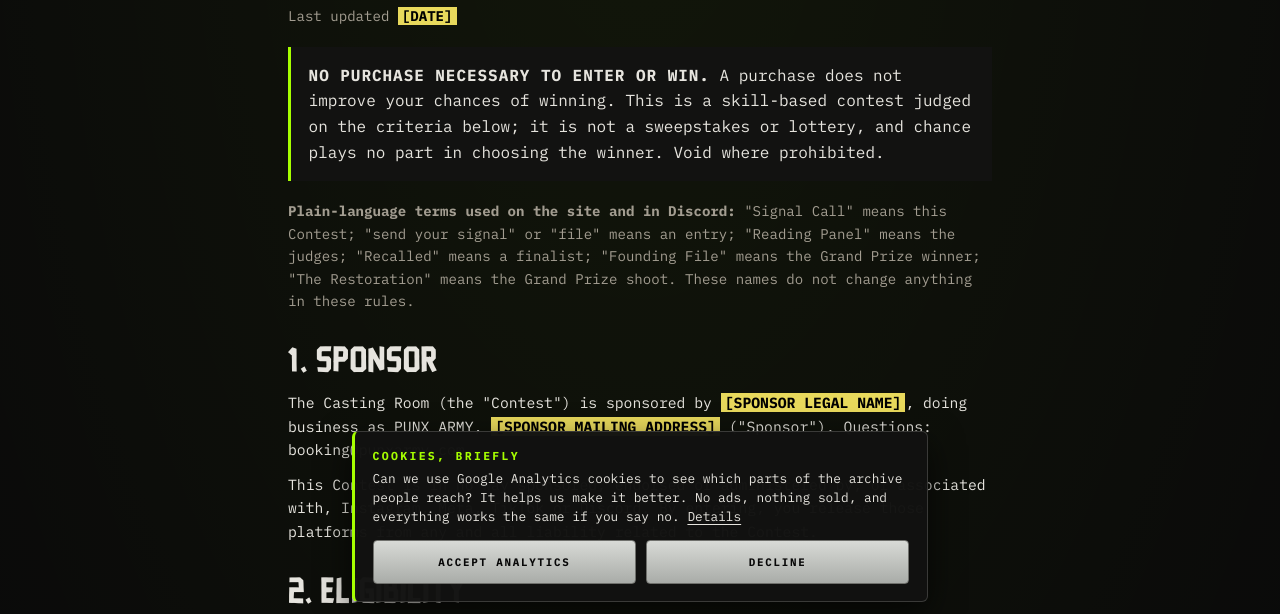
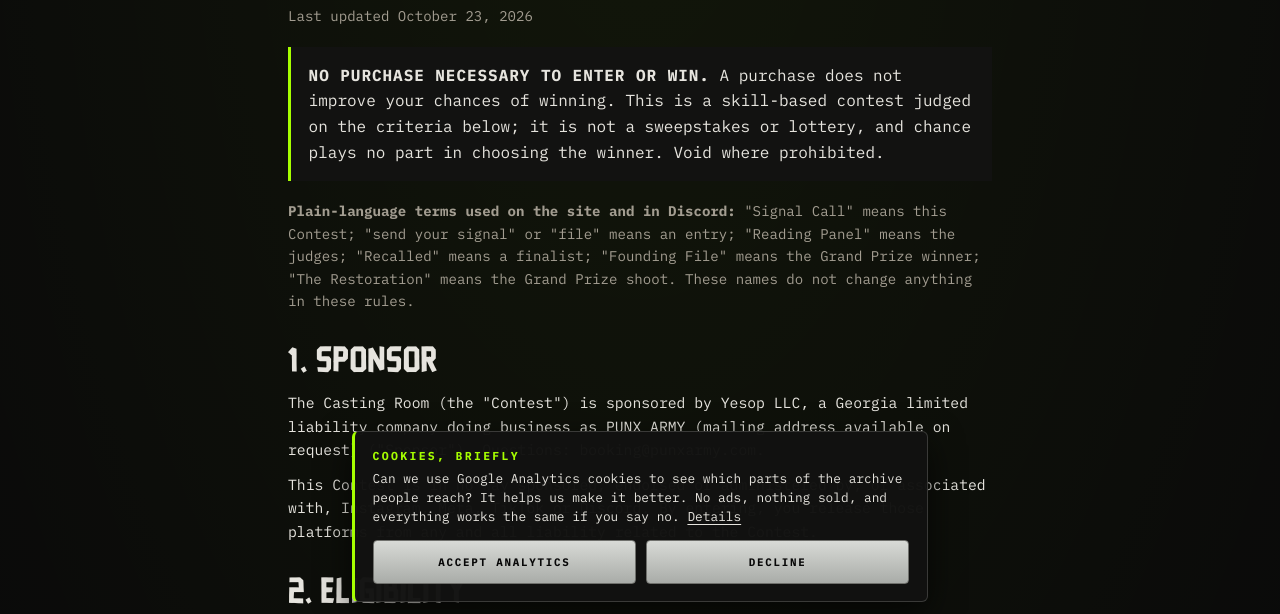
Before and after one commit to ugloapp-creator/PUNX-Army, a plain HTML site: page punxarmy.com-site 2/punxarmy.com/casting/rules/index.html in a window 1280 px wide. Shown: the part 186-800 px from the top of the page. Drawn offline with Linux system fonts and the light colour scheme.

Commit message:
Rules: sponsor Yesop LLC (Georgia)

```diff
--- a/punxarmy.com-site 2/punxarmy.com/casting/rules/index.html
+++ b/punxarmy.com-site 2/punxarmy.com/casting/rules/index.html
@@ -18,13 +18,13 @@
 <main class="wrap">
   <p class="kicker">PUNX PASSPORT // THE CASTING ROOM</p>
   <h1 class="display" style="font-size:clamp(2rem,8vw,3.6rem)">Official rules</h1>
-  <p class="quiet">Last updated <span class="ph">[DATE]</span></p>
+  <p class="quiet">Last updated October 23, 2026</p>
   <div class="callout"><b>NO PURCHASE NECESSARY TO ENTER OR WIN.</b> A purchase does not improve your chances of winning. This is a skill-based contest judged on the criteria below; it is not a sweepstakes or lottery, and chance plays no part in choosing the winner. Void where prohibited.</div>
 
   <p class="quiet"><b>Plain-language terms used on the site and in Discord:</b> "Signal Call" means this Contest; "send your signal" or "file" means an entry; "Reading Panel" means the judges; "Recalled" means a finalist; "Founding File" means the Grand Prize winner; "The Restoration" means the Grand Prize shoot. These names do not change anything in these rules.</p>
 
   <h2>1. Sponsor</h2>
-  <p>The Casting Room (the "Contest") is sponsored by <span class="ph">[SPONSOR LEGAL NAME]</span>, doing business as PUNX ARMY, <span class="ph">[SPONSOR MAILING ADDRESS]</span> ("Sponsor"). Questions: booking@punxarmy.com.</p>
+  <p>The Casting Room (the "Contest") is sponsored by Yesop LLC, a Georgia limited liability company doing business as PUNX ARMY (mailing address available on request) ("Sponsor"). Questions: booking@punxarmy.com.</p>
   <p>This Contest is in no way sponsored, endorsed or administered by, or associated with, Instagram, Meta, TikTok or Discord. By entering, you release those platforms from any and all liability related to the Contest.</p>
 
   <h2>2. Eligibility</h2>
@@ -86,7 +86,7 @@
   <p>Sponsor collects the information on the entry form (your handle, post link, city, role, look details and any Crew Credit) only to run the Contest, contact finalists and the winner, and credit you. Sponsor stores a one-way hash of your connection address to prevent spam (cleared after 30 days), deletes entry data about a year after the winner is announced except as the law requires, and does not sell your information. Details: <a href="/privacy/">punxarmy.com/privacy</a>.</p>
 
   <h2>12. General conditions</h2>
-  <p>By entering, you agree to these rules and the decisions of Sponsor and the judges. Sponsor may disqualify anyone who tampers with the entry process, enters more than allowed, or acts in a harassing or abusive way toward other entrants. If the Contest cannot run as planned because of fraud, technical failure or any cause beyond Sponsor's control, Sponsor may modify, suspend or end it and judge eligible entries received up to that point. To the extent permitted by law, entrants release Sponsor, the judges and the platforms named above from liability for any injury, loss or damage arising from the Contest or the prize. These rules are governed by the laws of the State of <span class="ph">[STATE]</span>.</p>
+  <p>By entering, you agree to these rules and the decisions of Sponsor and the judges. Sponsor may disqualify anyone who tampers with the entry process, enters more than allowed, or acts in a harassing or abusive way toward other entrants. If the Contest cannot run as planned because of fraud, technical failure or any cause beyond Sponsor's control, Sponsor may modify, suspend or end it and judge eligible entries received up to that point. To the extent permitted by law, entrants release Sponsor, the judges and the platforms named above from liability for any injury, loss or damage arising from the Contest or the prize. These rules are governed by the laws of the State of Georgia.</p>
 
   <h2>13. Winner's name</h2>
   <p>For the winner's name, available after November 14, 2026, email booking@punxarmy.com with the subject "Casting Room winner" before December 31, 2026.</p>
```
